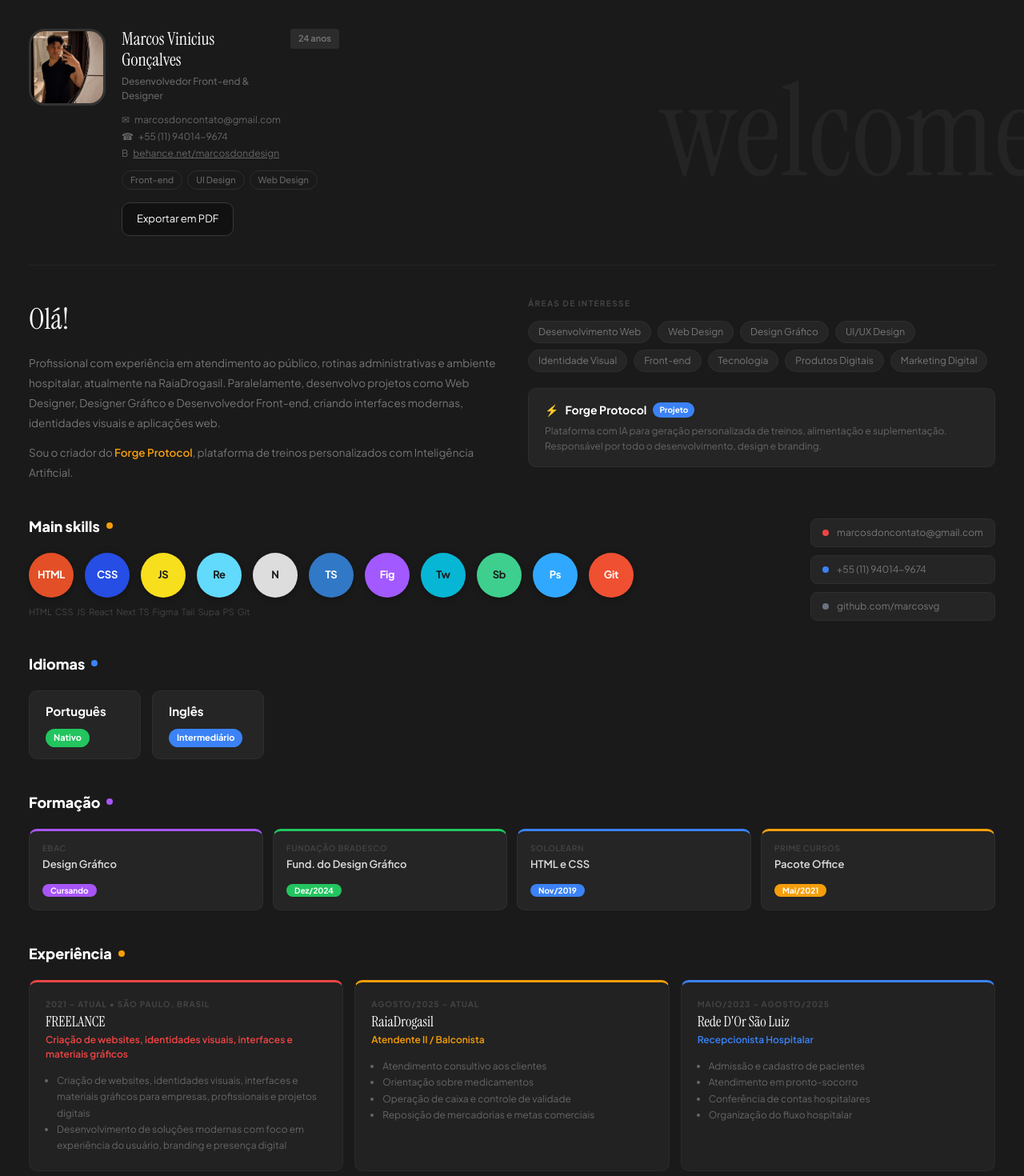
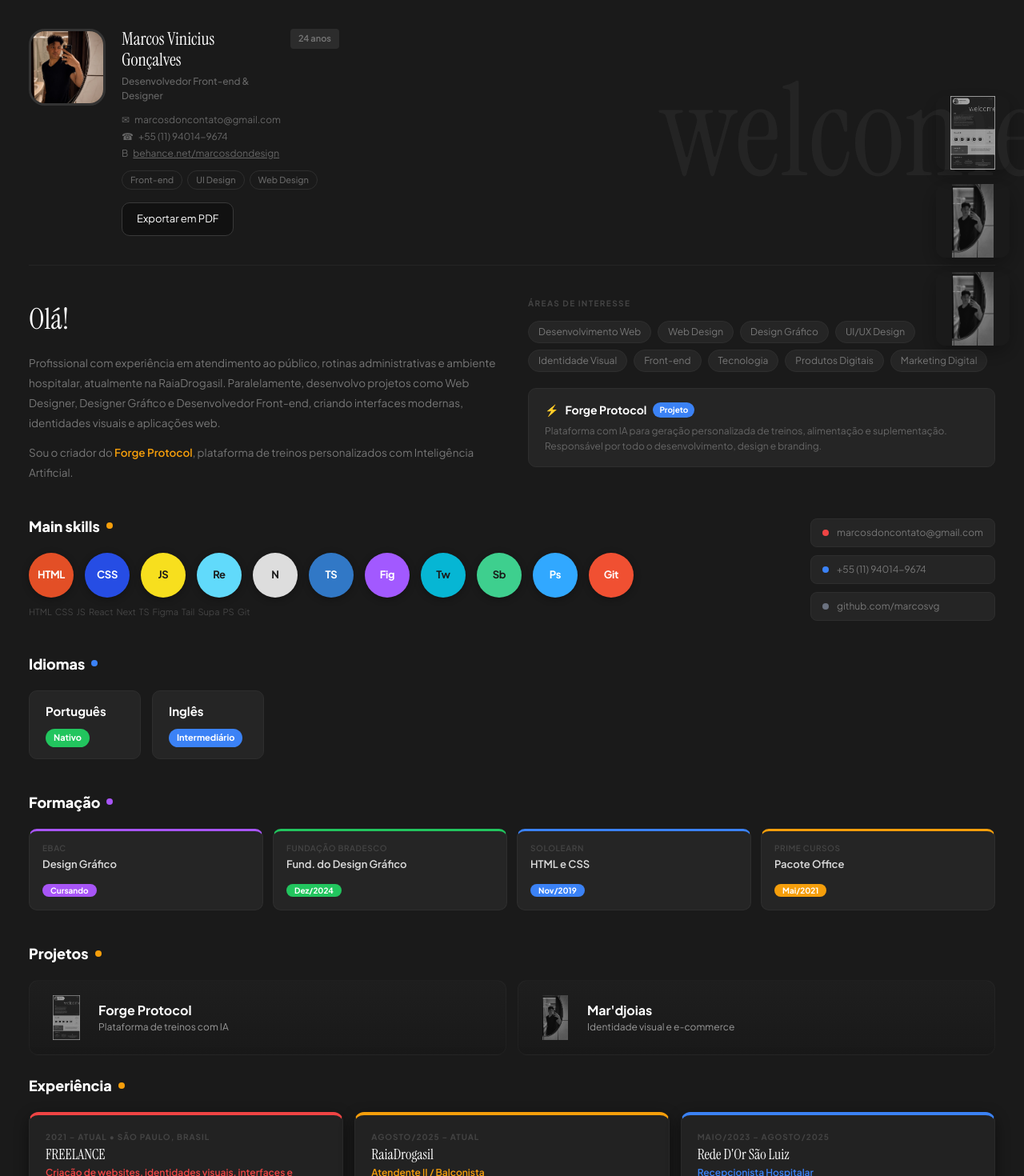
Before and after one commit to reinosoulcontato-boop/marcos.apresentation, a React (Vite) app: page / in a window 1280 px wide. Shown: the top 1470 px of the page at 80% size. Built offline with nearby package versions, Linux system fonts and the light colour scheme; the HTML template or start-up script is replaced by a standard one.

Commit message:
Add floating logos, prioritize projects, and style experience cards

```diff
--- a/src/App.tsx
+++ b/src/App.tsx
@@ -1,5 +1,7 @@
 import { useState } from 'react'
 import profilePhoto from './imports/image-1.png'
+import logoA from './imports/image.png'
+import logoB from './imports/93a3f42b-9b72-4d02-9cd7-0e13d1c03605.jpg'
 
 const DARK_BG   = '#1A1A1A'
 const CARD_DARK = '#222222'
@@ -114,6 +116,16 @@ function SectionLabel({ children, dot }: { children: React.ReactNode; dot?: stri
       {children}
       {dot && <Dot color={dot} />}
     </h2>
+  )
+}
+
+function FloatingLogos({ logos }: { logos: string[] }) {
+  return (
+    <div className="floating-logos" aria-hidden>
+      {logos.map((l, i) => (
+        <img key={i} src={l} alt={`logo-${i}`} />
+      ))}
+    </div>
   )
 }
 
@@ -550,6 +562,30 @@ export default function App() {
         </div>
       </section>
 
+      {/* Floating logos */}
+      <FloatingLogos logos={[logoA, logoB, profilePhoto]} />
+
+      {/* ── PROJETOS ─────────────────────────────────────── */}
+      <section style={{ padding: '0 36px 24px' }}>
+        <SectionLabel dot={AMBER}>Projetos</SectionLabel>
+        <div className="projects-grid">
+          <div className="project-card">
+            <img src={logoA} alt="Forge / Projeto" />
+            <div>
+              <div style={{ fontWeight: 700, color: '#FFF' }}>Forge Protocol</div>
+              <div style={{ fontSize: 12, color: '#999' }}>Plataforma de treinos com IA</div>
+            </div>
+          </div>
+          <div className="project-card">
+            <img src={logoB} alt="Mar'djoias" />
+            <div>
+              <div style={{ fontWeight: 700, color: '#FFF' }}>Mar'djoias</div>
+              <div style={{ fontSize: 12, color: '#999' }}>Identidade visual e e-commerce</div>
+            </div>
+          </div>
+        </div>
+      </section>
+
       {/* ── EXPERIÊNCIA ──────────────────────────────────── */}
       <section style={{ padding: '0 36px 60px' }}>
         <SectionLabel dot={AMBER}>Experiência</SectionLabel>
@@ -558,12 +594,12 @@ export default function App() {
           {(showAll ? jobs : jobs.slice(0, 3)).map((job) => (
             <div
               key={job.empresa}
+              className="experience-card"
               style={{
                 padding: '20px',
-                borderRadius: 10,
                 backgroundColor: CARD_DARK,
                 border: '1px solid #2A2A2A',
-                borderTop: `3px solid ${job.cor}`,
+                borderTop: `4px solid ${job.cor}`,
               }}
             >
               <p style={{ fontSize: 10, fontWeight: 700, letterSpacing: '0.1em', textTransform: 'uppercase', color: '#444', margin: '0 0 4px' }}>
--- a/src/index.css
+++ b/src/index.css
@@ -88,3 +88,54 @@ body {
     box-shadow: none !important;
   }
 }
+
+/* Floating logos (grayscale, semi-transparent) */
+.floating-logos {
+  position: absolute;
+  right: 18px;
+  top: 120px;
+  display: flex;
+  flex-direction: column;
+  gap: 18px;
+  pointer-events: none;
+  z-index: 3;
+}
+.floating-logos img {
+  width: 92px;
+  height: 92px;
+  object-fit: contain;
+  background: transparent;
+  filter: grayscale(100%) opacity(0.65);
+  border-radius: 12px;
+  box-shadow: 0 8px 24px rgba(0,0,0,0.45);
+  transition: transform 0.6s ease, opacity 0.25s ease;
+}
+.floating-logos img:hover { transform: translateY(-6px) rotate(-2deg); opacity: 0.9 }
+
+/* Experience card charm */
+.experience-card {
+  transition: transform 0.18s ease, box-shadow 0.18s ease;
+  box-shadow: 0 6px 18px rgba(0,0,0,0.45);
+  border-radius: 12px;
+}
+.experience-card:hover {
+  transform: translateY(-6px);
+  box-shadow: 0 18px 36px rgba(0,0,0,0.55);
+}
+
+/* Projects section */
+.projects-grid {
+  display: grid;
+  grid-template-columns: repeat(auto-fit, minmax(180px, 1fr));
+  gap: 14px;
+}
+.project-card {
+  padding: 18px;
+  border-radius: 12px;
+  background: linear-gradient(180deg, rgba(255,255,255,0.02), rgba(0,0,0,0.04));
+  border: 1px solid rgba(255,255,255,0.03);
+  display: flex;
+  align-items: center;
+  gap: 12px;
+}
+.project-card img { width: 56px; height: 56px; object-fit: contain; filter: grayscale(100%) opacity(0.6) }
```
